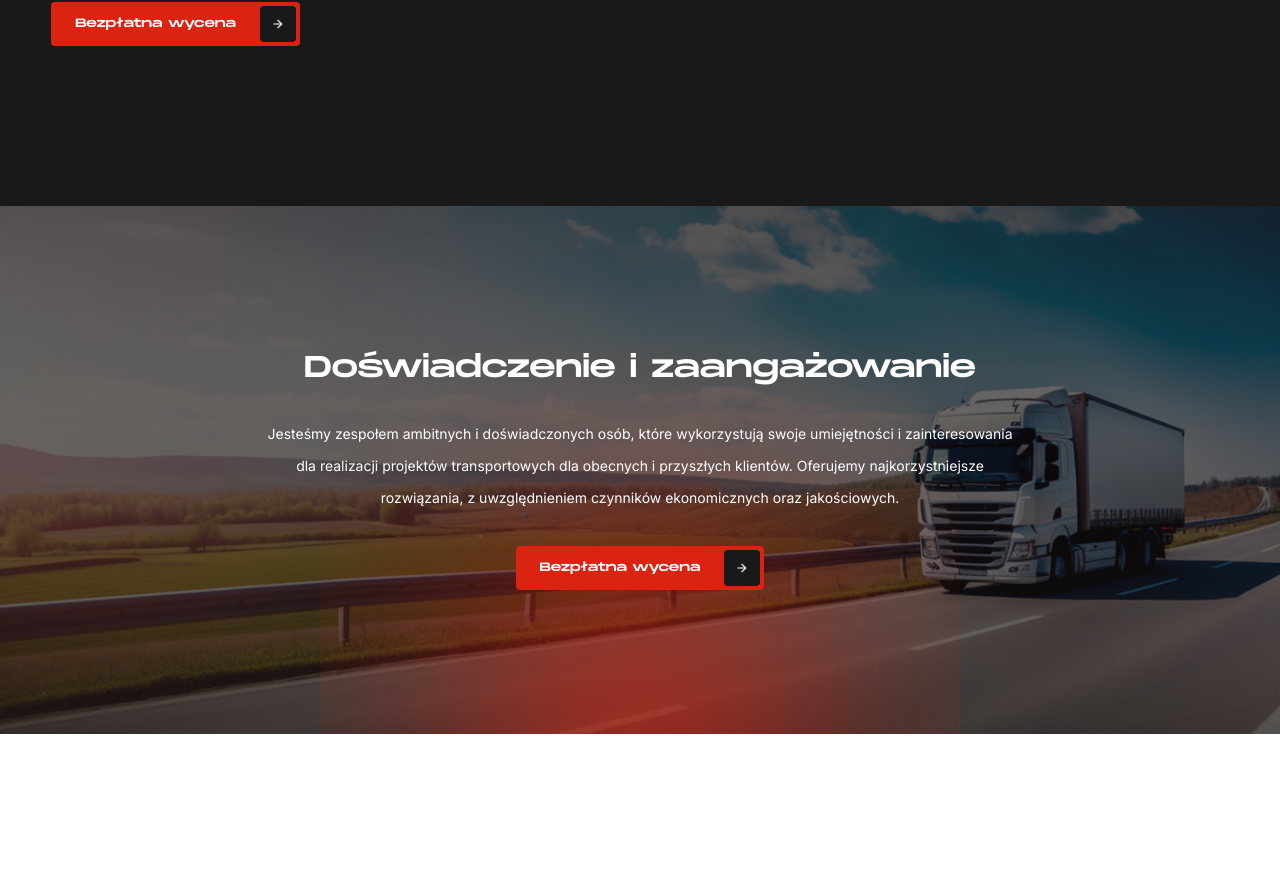
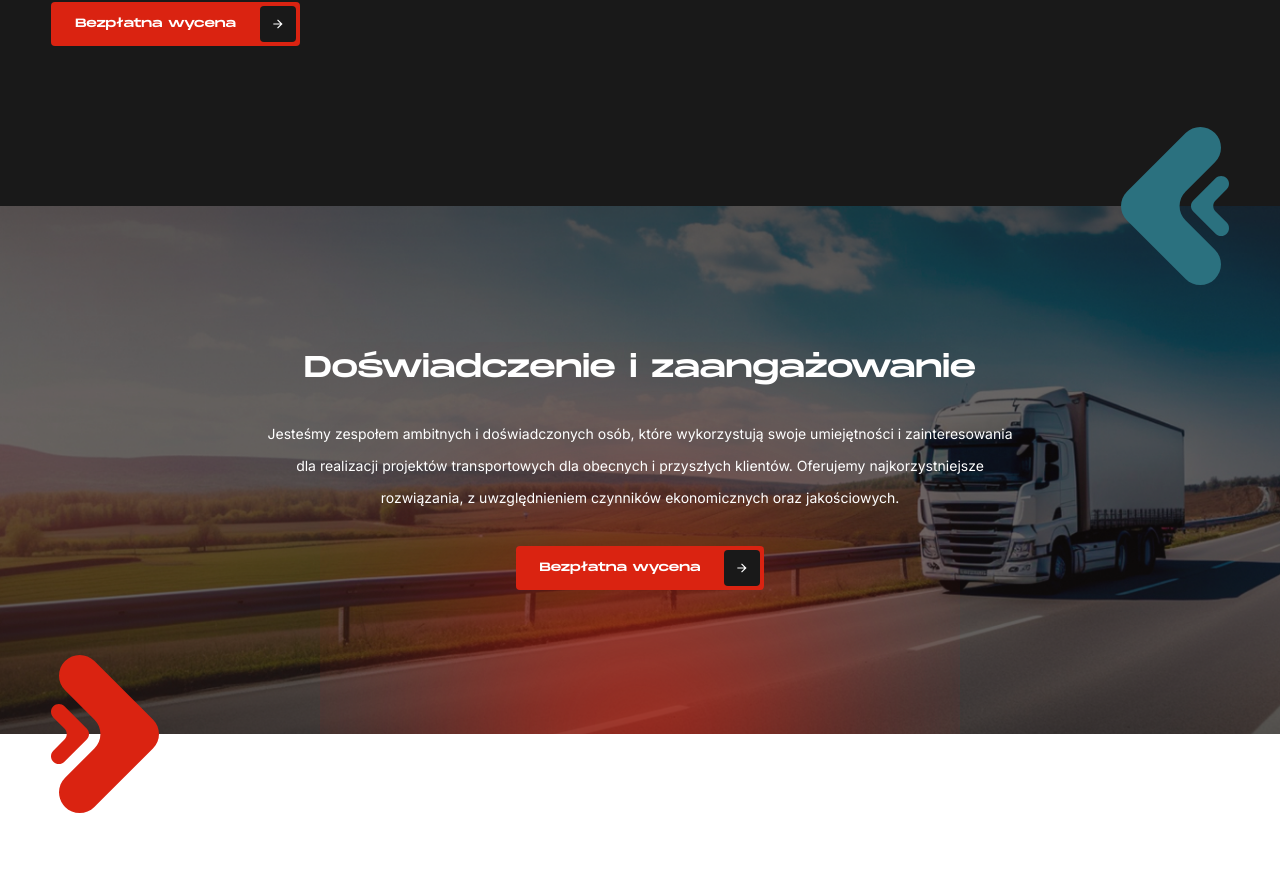
Before and after one commit to ntllogistic/ntl-logistic, a Next.js app: page / in a window 1280 px wide. Shown: the part 1737-2629 px from the top of the page. Built offline with nearby package versions, Linux system fonts and the light colour scheme.

Commit message:
design update

```diff
--- a/src/components/home/banner.tsx
+++ b/src/components/home/banner.tsx
@@ -27,7 +27,43 @@ export default function Banner() {
         src={banner}
         alt="A truck driving on a highway"
       />
-      <Gradient className="absolute bottom-0 w-[40rem] -z-10" />
+      <Gradient className="absolute bottom-0 w-full max-w-[40rem] lg:max-w-none lg:w-[40rem] -z-10" />
+      <div className="absolute bottom-0 left-8 md:left-[4vw] 2xl:left-[12vw] translate-y-1/2 w-16 lg:w-[108px]">
+        <svg
+          width="100%"
+          height="100%"
+          viewBox="0 0 108 158"
+          fill="none"
+          xmlns="http://www.w3.org/2000/svg"
+        >
+          <path
+            d="M43.3625 64.4107L14.0653 35.2262C5.97823 27.1686 5.97823 14.0993 14.0653 6.04758C22.1582 -2.01586 35.2695 -2.01586 43.3625 6.04758L101.939 64.4107C110.02 72.4683 110.02 85.5376 101.939 93.5893L43.3625 151.952C35.2695 160.016 22.1582 160.016 14.0653 151.952C5.97823 143.901 5.97823 130.831 14.0653 122.774L43.3625 93.5893C51.4436 85.5376 51.4436 72.4683 43.3625 64.4107Z"
+            fill="#DA2311"
+          />
+          <path
+            d="M13.439 73.4602L2.30508 62.3806C-0.76836 59.3205 -0.76836 54.3552 2.30508 51.2951C5.37853 48.235 10.3655 48.235 13.439 51.2951L35.6949 73.4602C38.7684 76.5203 38.7684 81.4797 35.6949 84.5398L13.439 106.705C10.3655 109.765 5.37853 109.765 2.30508 106.705C-0.76836 103.645 -0.76836 98.6795 2.30508 95.6253L13.439 84.5398C16.5124 81.4797 16.5124 76.5203 13.439 73.4602Z"
+            fill="#DA2311"
+          />
+        </svg>
+      </div>
+      <div className="absolute top-0 right-8 md:right-[4vw] 2xl:right-[12vw] -translate-y-1/2 w-16 lg:w-[108px]">
+        <svg
+          width="100%"
+          height="100%"
+          viewBox="0 0 108 158"
+          fill="none"
+          xmlns="http://www.w3.org/2000/svg"
+        >
+          <path
+            d="M64.6375 93.5893L93.9347 122.774C102.022 130.831 102.022 143.901 93.9347 151.952C85.8418 160.016 72.7305 160.016 64.6375 151.952L6.06087 93.5893C-2.02029 85.5317 -2.02029 72.4624 6.06087 64.4107L64.6375 6.04758C72.7305 -2.01585 85.8418 -2.01585 93.9347 6.04758C102.022 14.0993 102.022 27.1686 93.9347 35.2262L64.6375 64.4107C56.5564 72.4624 56.5564 85.5317 64.6375 93.5893Z"
+            fill="#2B717F"
+          />
+          <path
+            d="M94.561 84.5398L105.695 95.6194C108.768 98.6795 108.768 103.645 105.695 106.705C102.621 109.765 97.6345 109.765 94.561 106.705L72.3051 84.5398C69.2316 81.4797 69.2316 76.5203 72.3051 73.4602L94.561 51.2951C97.6345 48.235 102.621 48.235 105.695 51.2951C108.768 54.3552 108.768 59.3205 105.695 62.3747L94.561 73.4602C91.4876 76.5203 91.4876 81.4797 94.561 84.5398Z"
+            fill="#2B717F"
+          />
+        </svg>
+      </div>
     </section>
   );
 }
--- a/src/components/home/contact.tsx
+++ b/src/components/home/contact.tsx
@@ -6,7 +6,7 @@ import Gradient from "../ui/gradient";
 
 export default function Contact() {
   return (
-    <section className="px-8 md:px-[4vw] 2xl:px-[12vw] bg-background py-24 lg:y-40 relative flex flex-col gap-8 lg:grid grid-cols-2">
+    <section className="px-8 md:px-[4vw] 2xl:px-[12vw] bg-background py-24 lg:y-40 relative flex flex-col gap-8 lg:grid grid-cols-2 overflow-hidden">
       <div className="flex flex-col gap-8 max-w-xl z-20 relative">
         <h2 className="text-2xl lg:text-3xl text-white">
           Skontaktuj się{" "}
--- a/src/components/home/stats.tsx
+++ b/src/components/home/stats.tsx
@@ -3,7 +3,7 @@ import Image from "next/image";
 
 export default function Stats() {
   return (
-    <section className="bg-white pt-12 pb-16 lg:py-40 px-8 md:px-[4vw] 2xl:px-[12vw] space-y-16 lg:space-y-24">
+    <section className="bg-white py-16 lg:py-40 px-8 md:px-[4vw] 2xl:px-[12vw] space-y-16 lg:space-y-24">
       <div className="flex flex-col gap-6 sm:grid grid-cols-2 lg:grid-cols-4">
         <div className="rounded overflow-hidden py-12 px-6 relative flex items-center justify-center">
           <h3 className="w-min text-2xl lg:text-3xl text-center text-white relative z-10 leading-normal lg:leading-normal mx-auto">
```
